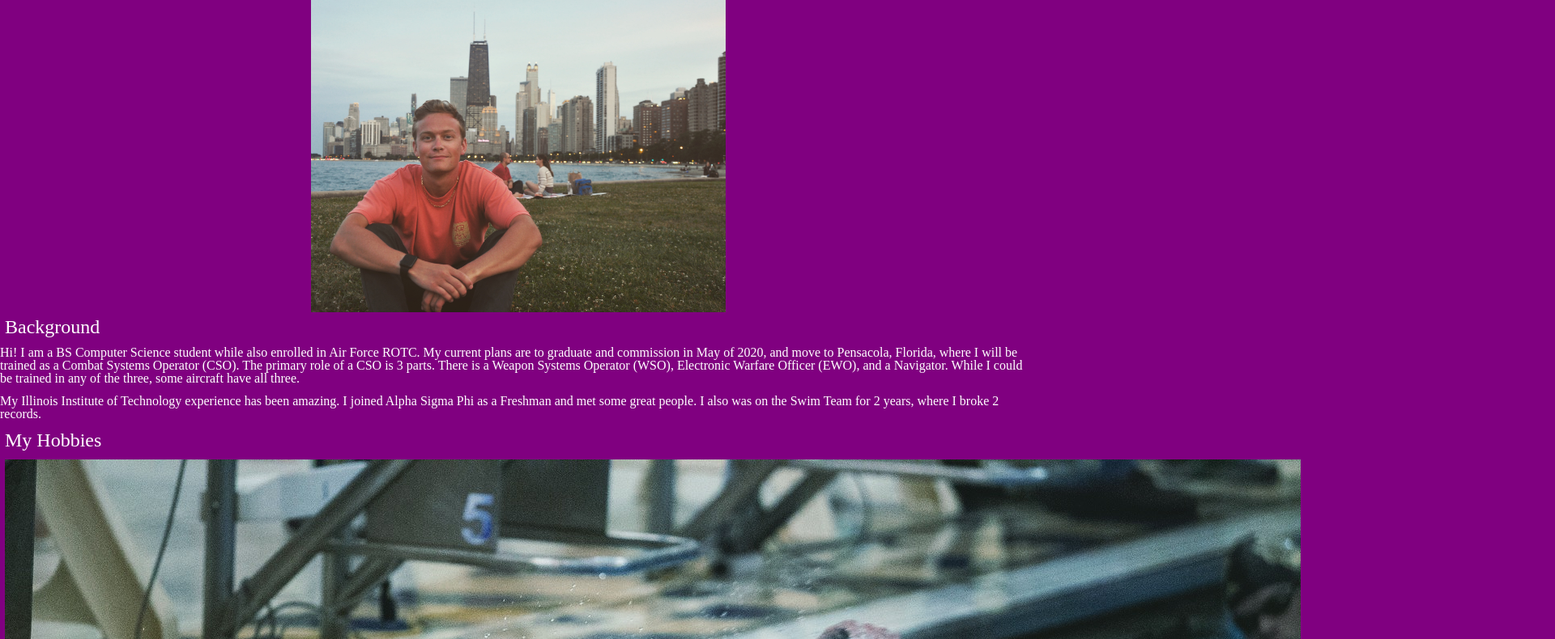
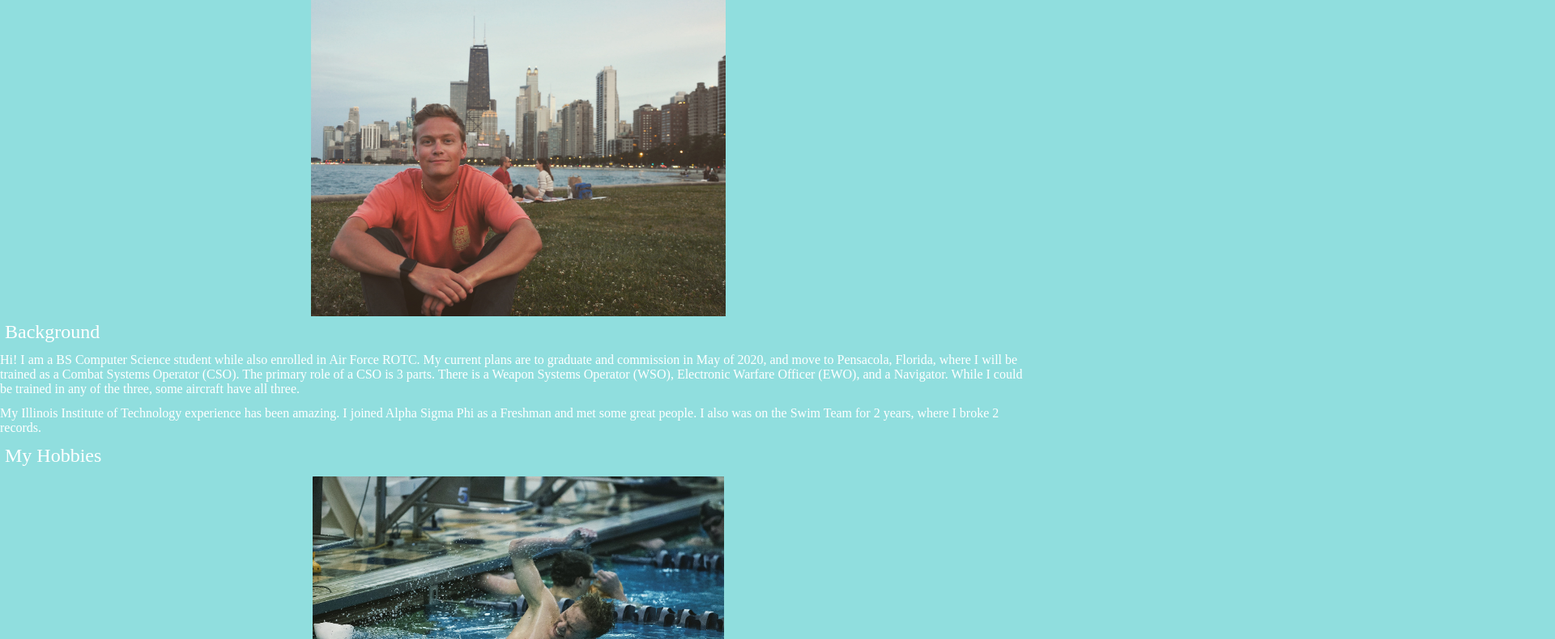
Before and after one commit to kdiepholz/COM330Proj2, a plain HTML site: page index.html in a window 1280 px wide. Shown: the part 60-850 px from the top of the page at 81% size, 1920 px wide, since content can reach past the window. Drawn offline with Linux system fonts and the light colour scheme.

Commit message:
Update screen.css

```diff
--- a/screen.css
+++ b/screen.css
@@ -29,9 +29,7 @@ footer, header, hgroup, menu, nav, section {
 	display: block;
 }
 body {
-    color: white;
-	line-height: 1;
-    background-color: purple;
+    background-color: rgba(144, 222, 222);
 }
 ol, ul {
 	list-style: none;
@@ -48,7 +46,7 @@ table {
 	border-collapse: collapse;
 	border-spacing: 0;
 }
-.headshot{
+img,audio,video{
     display: block;
     margin-left: auto;
     margin-right: auto;
```
